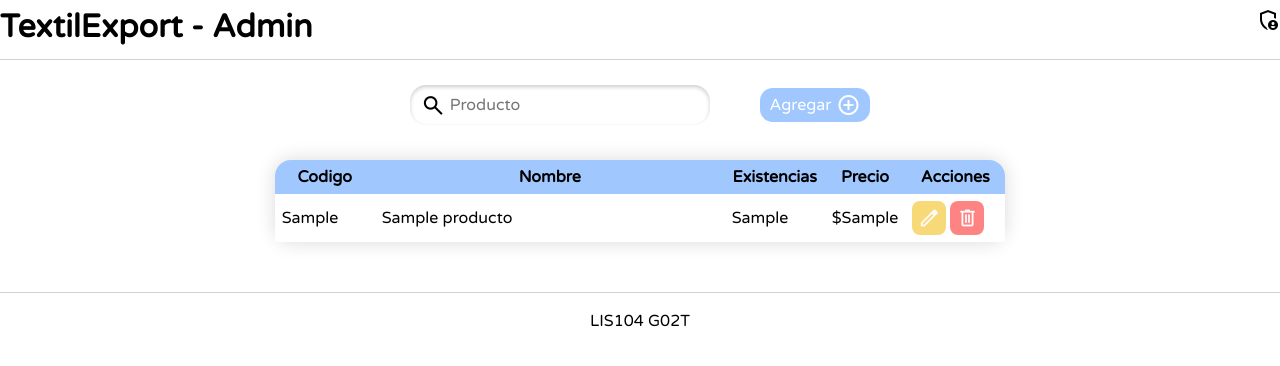
After one commit to EMjr-31/DESAFIO2LIST, a PHP site: template TextilExport/Vista/Producto/admin.php in a window 1280 px wide. The commit adds this page. Shown: the top 366 px of the page. Run offline with PHP 8.4, Linux system fonts and the light colour scheme; the template is opened without the code that fills it: most values are stand-ins (such as "Sample title", 1, 10 or a date in 2020); some libraries are stand-ins or nearby versions.

Commit message:
Se agrego interfaz de administrador

```diff
--- /dev/null
+++ b/TextilExport/Vista/Producto/admin.php
@@ -0,0 +1,92 @@
+<!DOCTYPE html>
+<html lang="es">
+<head>
+    <?php include './Vista/cabecera.php';?>
+    <title>TextilExport - Admin </title>
+</head>
+<body>
+    <header>
+        <h1>TextilExport - Admin </h1>
+        <span class="material-symbols-outlined">admin_panel_settings</span>
+    </header>
+    <div class="contenedor">
+        <div class="contenedor__filtros">
+            <div class="contenedor__filtros__buscador">
+                <label for="filtro__buscador" class="material-symbols-outlined">search</label>
+                <input type="text" name="" id="filtro__buscador" onkeyup="filtrobuscar(this.value);" placeholder="Producto">
+            </div>
+            <div class="contenedor__agregar">
+                 <a href="#" data-btn="agregar" onclick="abrir(this);event.preventDefault();">Agregar</a>
+                 <span class="material-symbols-outlined">add_circle </span>
+            </div>
+        </div>
+    </div>
+    <div class="contenedor">
+        <table id="contenedor_tabla" >
+            <thead>
+                <th class="tabla_codigo">Codigo</th>
+                <th class="tabla_nombre">Nombre</th>
+                <th class="tabla_existencias">Existencias</th>
+                <th  class="tabla_precio">Precio</th>
+                <th  class="tabla_acciones">Acciones</th>
+            </thead>
+            <tbody>
+                <?php
+
+                    foreach($productos as $proc){
+                ?>
+                <tr id="<?=$proc['codigo_producto']?>" >
+                    <td class="tabla_codigo"><?=$proc['codigo_producto']?></td>
+                    <td class="tabla_nombre filtro"><?=$proc['nombre_producto']?></td>
+                    <td class="tabla_existencias"><?=$proc['existencia_producto']?></td>
+                    <td class="tabla_precio">$<?=$proc['precio_producto']?></td>
+                    <td class="tabla_acciones">
+                        <a href="#" class="table__btn "  data-btn="modificar" onclick="abrir(this);event.preventDefault();"><span class="material-symbols-outlined btn__mod">edit</span></a>
+                        <a href="#" class="table__btn" data-btn="eliminar" onclick="abrir(this);event.preventDefault();"><span class="material-symbols-outlined  btn__elim">delete</span></a>
+                    </td>
+                </tr>
+                <?php } ?>
+            </tbody>
+
+        </table>
+        <div class="modal__contenedor" id="modal__contenedor">
+            <div class="modal">
+                <div class="modal_contenedor__img">
+                    <img src="" alt="prodc" id="modal__img">
+                </div>
+                <form class="desc_modal" action="" method="POST" enctype="multipart/form-data" id="desc_modal_from">
+                    <a href="" class="btn__cerrar" id="btn__cerrar" onclick="event.preventDefault();"><span class="material-symbols-outlined">close</span></a>
+                    <h3 id="pregunta"></h3>
+                    <label  for="modal__input__codigo" class="label">Codigo</label>
+                    <input type="text" name="codigo" id="modal__input__codigo" class="label input" required>
+                    <label for="modal__input__nombre" class="label">Nombre</label>
+                    <input type="text" name="nombre" id="modal__input__nombre" class="label input" required>
+                    <label for="modal__input__categoria" class="label">Categoria</label>
+                    <select type="text" name="categoria" id="modal__input__categoria" class="label input" required>
+                        <option value="Textil">Textil</option>
+                        <option value="Promocional">Promocional</option>
+                        <option value="Tazas">Tazas</option>
+                        <option value="Embases">Embases</option>
+                    </select>
+                    <label for="modal__input__descripcion" class="label">Descripcion</label>
+                    <input type="text" name="descripcion" id="modal__input__descripcion" class="label input" required>
+                    <label for="modal__input__existencia" class="label">Existencias</label>
+                    <input type="number" name="existencias" id="modal__input__existencia" class="label input" min="1" value="1" required >
+                    <label for="modal__input__precio" class="label">Precio</label class="label">
+                    <input step="0.01" type="number" min="0.1" name="precio" id="modal__input__precio" class="label input">
+                    <input type="file" name="file" accept="image/png, .jpg" class="form__btn" id="btn__subir">
+                    <input type="submit" value="Guardar" class="form__btn" id="btn__guardar" name="btn">
+                </form>
+            </div>
+        </div>
+    </div>
+    <footer>
+    <p>LIS104 G02T</p>
+    </footer>
+
+    <script src="https://ajax.googleapis.com/ajax/libs/jquery/3.3.1/jquery.min.js"></script>
+    <script src="<?=PATH?>/Vista/assets/js/modal_admin.js"></script>
+    <script src="<?=PATH?>/Vista/assets/js/filtro_busqueda_admin.js"></script>
+    <script src="<?=PATH?>/Vista/assets/js/cargar__img.js"></script>
+</body>
+</html>
--- a/TextilExport/Vista/assets/js/modal_admin.js
+++ b/TextilExport/Vista/assets/js/modal_admin.js
@@ -51,8 +51,9 @@ function editar(elemento){
     document.getElementById('btn__guardar').setAttribute("value","Guardar Cambios");
     document.getElementById('btn__subir').classList.add("articulos__filtro");
     document.getElementById('modal__input__codigo').setAttribute("readonly","");
-    $.post('./busqueda.php',{cod:codigo},
+    $.post('/LIS/LABORATORIOS/DESAFIO2/TextilExport/Producto/buscar/'+codigo,
         function(datos, estado){
+            console.log(datos);
             cargarProducto(datos);
             //console.log(estado);
         }
@@ -75,43 +76,46 @@ function eliminar(elemento){
 
     var codigo=((elemento.parentNode).parentNode).getAttribute("id");
     document.getElementById('desc_modal_from').setAttribute("action","eliminar.php");
-    $.post('./busqueda.php',{cod:codigo},
-    function(datos, estado){
-        cargarProducto2(datos);
-        //console.log(estado);
-    }
-    );
+    $.post('/LIS/LABORATORIOS/DESAFIO2/TextilExport/Producto/buscar/'+codigo,
+        function(datos, estado){
+            console.log(datos);
+            cargarProducto2(datos);
+            //console.log(estado);
+        }
+        );
 }
 /*Funcion para mostrar el productos a seleccionar*/
 function cargarProducto(datos){
     /*Convertimos el JSON en un Objeto JS*/
-    let prod=JSON.parse(datos);
+    let prod=JSON.parse(datos)[0];
+    console.log(prod);
     /*cargamos la informacion*/
-    document.getElementById('modal__img').src="img/"+prod["img"];
-    document.getElementById('modal__input__codigo').setAttribute("value",prod["codigo"]);
-    document.getElementById('modal__input__nombre').setAttribute("value",prod["nombre"]);
-    document.getElementById('modal__input__categoria').setAttribute("value",prod["categoria"]);
-    document.getElementById('modal__input__descripcion').setAttribute("value",prod["descripcion"]);
-    document.getElementById('modal__input__existencia').setAttribute("value",prod["existencias"]);
-    document.getElementById('modal__input__precio').setAttribute("value",prod["precio"]);
+    document.getElementById('modal__img').src="/LIS/LABORATORIOS/DESAFIO2/TextilExport/Vista/assets/img/"+prod['img'];
+    document.getElementById('modal__input__codigo').setAttribute("value",prod["codigo_producto"]);
+    document.getElementById('modal__input__nombre').setAttribute("value",prod["nombre_producto"]);
+    document.getElementById('modal__input__categoria').setAttribute("value",prod["codigo_categoria"]);
+    document.getElementById('modal__input__descripcion').setAttribute("value",prod["descripcion_producto"]);
+    document.getElementById('modal__input__existencia').setAttribute("value",prod["existencia_producto"]);
+    document.getElementById('modal__input__precio').setAttribute("value",prod["precio_producto"]);
 }
 function cargarProducto2(datos){
     /*Convertimos el JSON en un Objeto JS*/
-    let prod=JSON.parse(datos);
+    console.log('LLEGAMOS');
+    let prod=JSON.parse(datos)[0];
     /*cargamos la informacion*/
-    document.getElementById('modal__img').src="img/"+prod["img"];
-    document.getElementById('modal__input__codigo').setAttribute("value",prod["codigo"]);
-    document.getElementById('modal__input__nombre').setAttribute("value",prod["nombre"]);
-    document.getElementById('modal__input__categoria').setAttribute("value",prod["categoria"]);
-    document.getElementById('modal__input__descripcion').setAttribute("value",prod["descripcion"]);
-    document.getElementById('modal__input__existencia').setAttribute("value",prod["existencias"]);
-    document.getElementById('modal__input__precio').setAttribute("value",prod["precio"]);
-    document.getElementById('pregunta').innerHTML="Esta seguro de eliminar el poducto \" "+prod["nombre"]+" \"?";
+    document.getElementById('modal__img').src="/LIS/LABORATORIOS/DESAFIO2/TextilExport/Vista/assets/img/"+prod['img'];
+    document.getElementById('modal__input__codigo').setAttribute("value",prod["codigo_producto"]);
+    document.getElementById('modal__input__nombre').setAttribute("value",prod["nombre_producto"]);
+    document.getElementById('modal__input__categoria').setAttribute("value",prod["codigo_categoria"]);
+    document.getElementById('modal__input__descripcion').setAttribute("value",prod["descripcion_producto"]);
+    document.getElementById('modal__input__existencia').setAttribute("value",prod["existencia_producto"]);
+    document.getElementById('modal__input__precio').setAttribute("value",prod["precio_producto"]);
+    document.getElementById('pregunta').innerHTML="Esta seguro de eliminar el poducto \" "+prod["nombre_producto"]+" \"?";
 }
 
 /* Cargar imagen*/
 function imgDefecto(){
-    document.getElementById('modal__img').src="img/subir_img.jpg";
+    document.getElementById('modal__img').src="/LIS/LABORATORIOS/DESAFIO2/TextilExport/Vista/assets/img/subir_img.jpg";
 }
 
 /*Funcion para cerrar la cerrar la ventana moval y evitar el recargar la pagina*/
```
Also changed, not shown: TextilExport/Controlador/ProductoControlador.php (+7 -0 lines).
